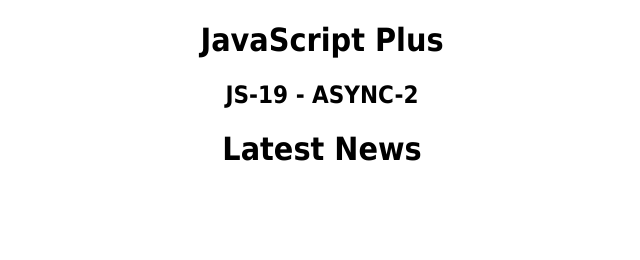
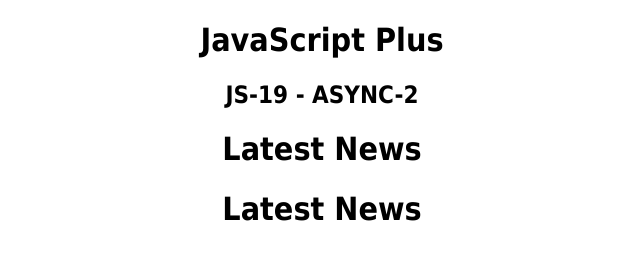
Before and after one commit to szrokmn/COUNTRIES, a plain HTML site: page index.html in a window 1280 px wide. Shown: the whole page, without its empty margins (318-958 px from the left). Drawn offline with Linux system fonts and the light colour scheme; no server answers.

Commit message:
html add

```diff
--- a/index.html
+++ b/index.html
@@ -9,6 +9,7 @@
     <title>COUNTRIES</title>
 </head>
 <body>
+
     <header>
         <h1>JavaScript Plus</h1>
         <h2>JS-19 - ASYNC-2</h2>
@@ -17,6 +18,10 @@
         <h1>Latest News</h1>
         <div id="news-list" class="row g-3 justify-content-center"></div>
       </div>
+      <div class="container">
+        <h1>Latest News</h1>
+        <div id="news-list"></div>
+      </div>
 
 <script src="javaScript.js"></script>
 </body>
```
